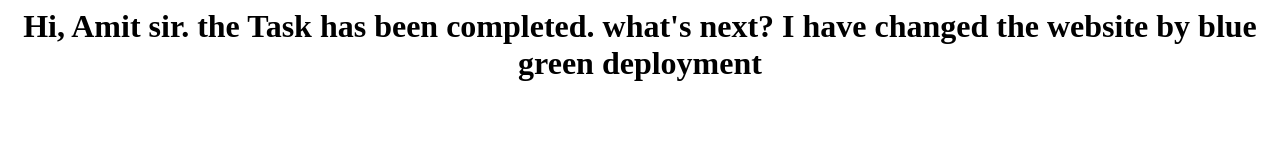
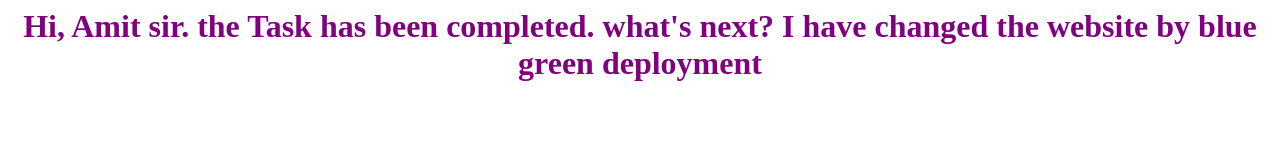
Before and after one commit to karanbawa48/Elastic-Beanstalk, a plain HTML site: page index.html in a window 1280 px wide. Drawn offline with Linux system fonts and the light colour scheme.

Commit message:
changed the color

```diff
--- a/index.html
+++ b/index.html
@@ -1,4 +1,4 @@
 <center>
-<h1><font color="BLACK">Hi, Amit sir. the Task has been completed. what's next?
+<h1><font color="PURPLE">Hi, Amit sir. the Task has been completed. what's next?
 I have changed the website by blue green deployment	</font></h1>
 </center>
```
